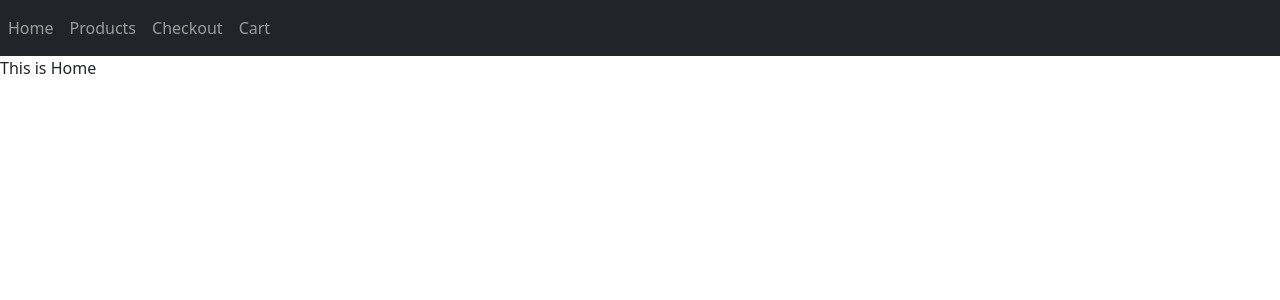
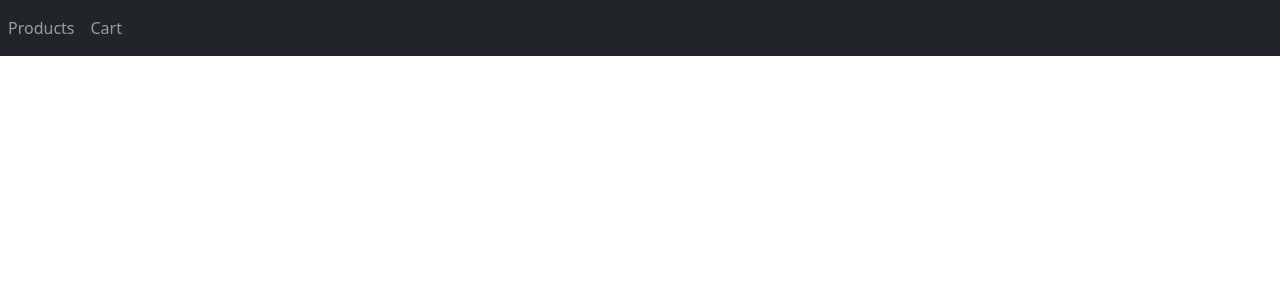
Before and after one commit to wongchuankai/tt1_02, a React (Create React App) app in the folder client/: page / in a window 1280 px wide. Shown: the top 300 px of the page. Built offline with nearby package versions, Linux system fonts and the light colour scheme.

Commit message:
removed home and checkout pages. checkout is alr in cart

```diff
--- a/client/src/App.js
+++ b/client/src/App.js
@@ -1,7 +1,6 @@
 import React, { useState, useEffect } from "react";
 import Products from "./components/Products";
 import Topnavbar from "./components/Topnavbar";
-import Checkout from "./components/Checkout";
 import {
   BrowserRouter as Router,
   Route,
@@ -9,7 +8,6 @@ import {
   Link,
   Redirect,
 } from "react-router-dom";
-import Home from "./components/Home";
 import "bootstrap/dist/css/bootstrap.min.css";
 import productsRaw from "./Dataset/products.json";
 import categoriesRaw from "./Dataset/categories.json";
@@ -112,14 +110,8 @@ function App() {
     <Router>
       <Topnavbar />
       <Switch>
-        <Route exact path="/">
-          <Home />
-        </Route>
         <Route exact path="/products">
           <Products products={products} categories={categories} onAdd={onAdd} />
-        </Route>
-        <Route exact path="/checkout">
-          <Checkout />
         </Route>
         <Route exact path="/cart">
           <Cart
--- a/client/src/components/Checkout.js
+++ /dev/null
@@ -1,19 +0,0 @@
-import Cart from './Cart'
-
-const Checkout = ({cart}) => {
-    return (
-    <div>
-      <h2>Checkout</h2>
-      {cart.map((item) => {
-        return (
-          <div>
-            <h3>{item.id}</h3>
-            <p>{item.amount}</p>
-          </div>
-        );
-      })}
-    </div>
-  );
-};
-
-export default Checkout
--- a/client/src/components/Home.js
+++ /dev/null
@@ -1,9 +0,0 @@
-const Home = () => {
-    return (
-        <div>
-            This is Home
-        </div>
-    )
-}
-
-export default Home;
--- a/client/src/components/Topnavbar.js
+++ b/client/src/components/Topnavbar.js
@@ -7,14 +7,8 @@ const Topnavbar = () => {
     <div>
       <Navbar bg="dark" variant="dark">
         <Nav>
-          <Nav.Link as={Link} to="/">
-            Home
-          </Nav.Link>
           <Nav.Link as={Link} to="/products">
             Products
-          </Nav.Link>
-          <Nav.Link as={Link} to="/checkout">
-            Checkout
           </Nav.Link>
           <Nav.Link as={Link} to="/cart">
             Cart
```
